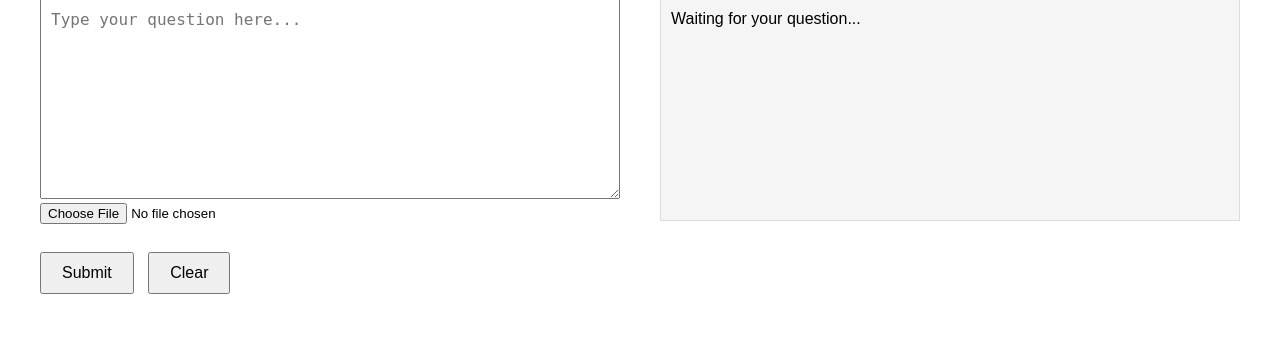
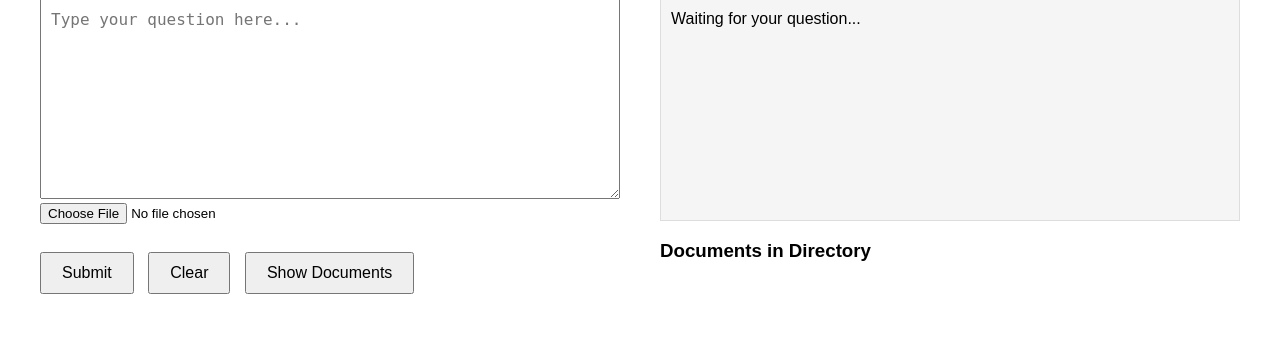
Before and after one commit to vinothzeabalane/PythonAIRAG, a Flask app: page / in a window 1280 px wide. Shown: the part 180-524 px from the top of the page. Run offline with Flask 3, Linux system fonts and the light colour scheme.

Commit message:
list docs

```diff
--- a/app.py
+++ b/app.py
@@ -142,6 +142,15 @@ def get_answer_from_documents(question: str):
 def index():
     return render_template("index.html")
 
+@app.route("/documents", methods=["GET"])
+def list_documents():
+    try:
+        docs = os.listdir("/home/remlab/ps-bpt/PythonAIRAG/data")
+        return jsonify(docs)
+    except Exception as e:
+        return jsonify({"error": str(e)}), 500
+
+
 @app.route("/ask", methods=["POST"])
 def ask():
     question = request.form.get("question")
--- a/templates/index.html
+++ b/templates/index.html
@@ -49,6 +49,16 @@
             align-items: center;
             margin-bottom: 20px;
         }
+        #documentsList {
+            margin-top: 20px;
+            padding-left: 0;
+        }
+        #documentsList li {
+            background: #f1f1f1;
+            margin: 5px;
+            padding: 5px;
+            border-radius: 4px;
+        }
     </style>
 </head>
 <body>
@@ -64,12 +74,16 @@
             <input type="file" id="fileUpload" accept=".txt,.csv" /><br><br>
             <button onclick="submitQuestion()">Submit</button>
             <button onclick="clearFields()">Clear</button>
+            <button onclick="loadDocuments()">Show Documents</button>
         </div>
 
         <!-- Right Column: Answer -->
         <div class="column">
             <h3>Answer</h3>
             <div id="answer">Waiting for your question...</div>
+
+            <h3>Documents in Directory</h3>
+            <ul id="documentsList"></ul>
         </div>
     </div>
 
@@ -111,6 +125,30 @@
             document.getElementById('fileUpload').value = '';
             document.getElementById('answer').innerText = 'Waiting for your question...';
         }
+
+        // Load the list of documents when the "Show Documents" button is clicked
+        function loadDocuments() {
+            fetch('/documents')
+            .then(response => response.json())
+            .then(data => {
+                const documentsList = document.getElementById('documentsList');
+                documentsList.innerHTML = ""; // Clear previous list
+
+                if (Array.isArray(data)) {
+                    data.forEach(doc => {
+                        const listItem = document.createElement("li");
+                        listItem.textContent = doc;
+                        documentsList.appendChild(listItem);
+                    });
+                } else {
+                    documentsList.innerHTML = "<li>No documents found.</li>";
+                }
+            })
+            .catch(error => {
+                const documentsList = document.getElementById('documentsList');
+                documentsList.innerHTML = "<li>Error fetching documents.</li>";
+            });
+        }
     </script>
 </body>
 </html>
```
